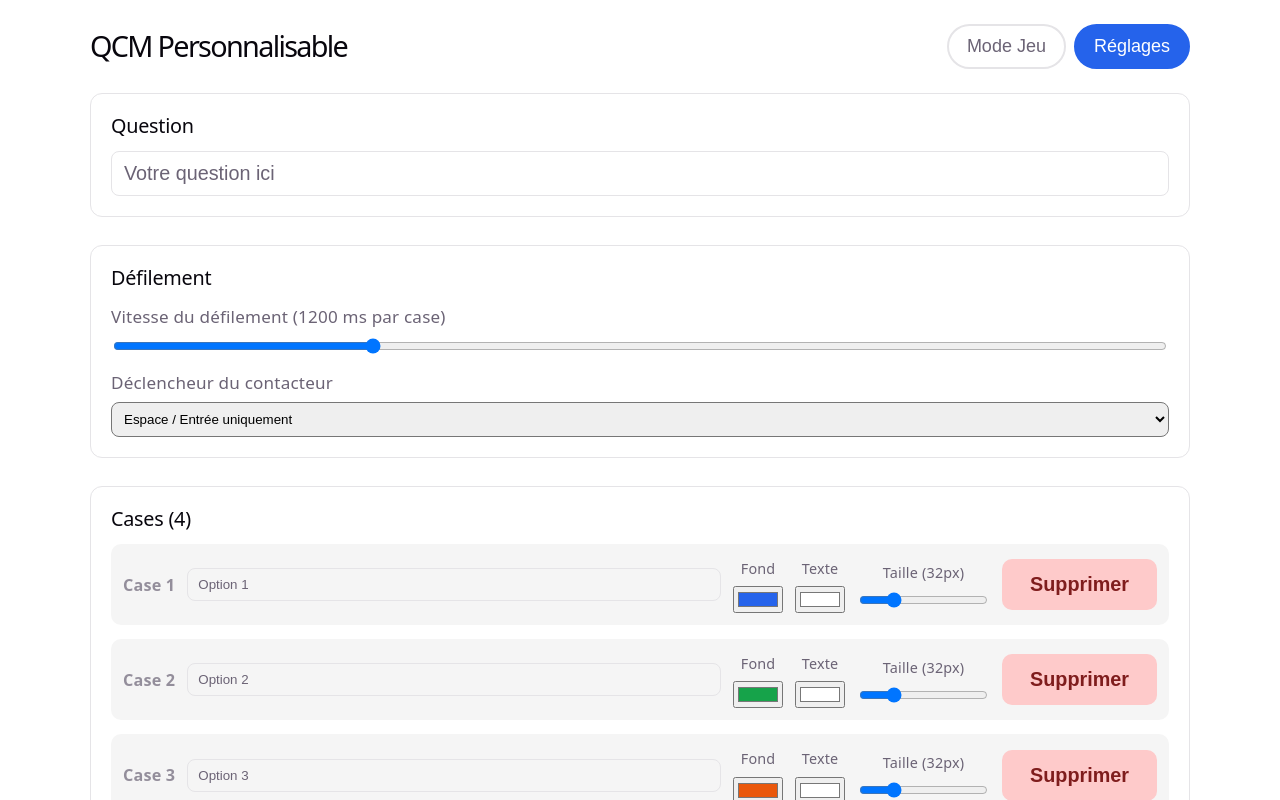
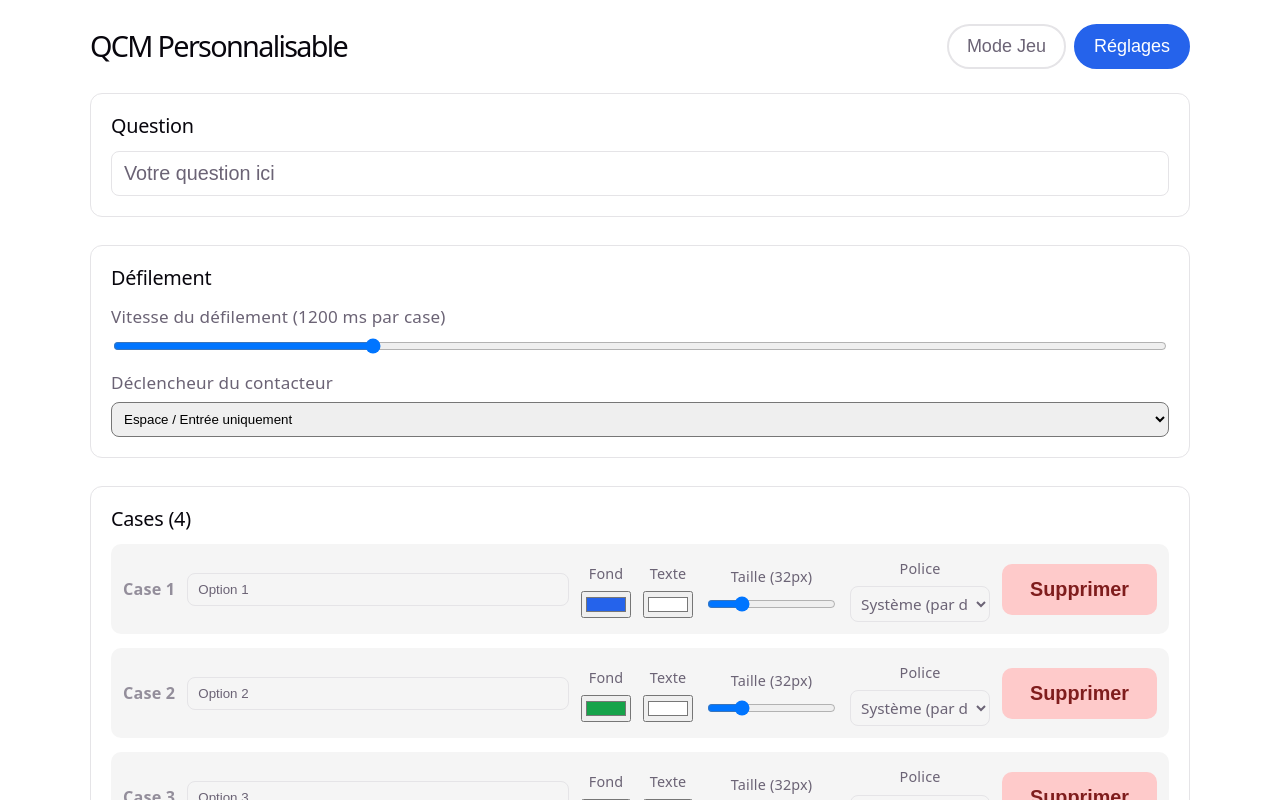
Before and after one commit to ineswyes/qcm-personnalisable, a React (Vite) app: page / in a window 1280 px wide. Both pictures are taken after a click on the button "Réglages". Shown: the top 800 px of the page. Built offline with nearby package versions, Linux system fonts and the light colour scheme.

Commit message:
Ajouter le choix de police par case dans les réglages
Une dizaine de polices système (Arial, Georgia, Comic Sans, Impact...)
sélectionnables individuellement pour chaque case, sans dépendance
externe pour rester utilisable hors-ligne.

```diff
--- a/src/App.css
+++ b/src/App.css
@@ -189,7 +189,7 @@
 
 .option-editor {
   display: grid;
-  grid-template-columns: auto 1fr auto auto auto auto;
+  grid-template-columns: auto 1fr auto auto auto auto auto;
   align-items: center;
   gap: 12px;
   padding: 12px;
@@ -220,6 +220,16 @@
   gap: 4px;
 }
 
+.option-editor select {
+  max-width: 140px;
+  padding: 6px;
+  border-radius: 8px;
+  border: 1px solid var(--border, #444);
+  background: transparent;
+  color: inherit;
+  font-size: 0.85rem;
+}
+
 .settings-hint {
   font-size: 0.9rem;
   opacity: 0.8;
--- a/src/components/OptionCard.tsx
+++ b/src/components/OptionCard.tsx
@@ -20,6 +20,7 @@ export function OptionCard({ option, highlighted, selected, onClick }: OptionCar
         backgroundColor: option.bgColor,
         color: option.textColor,
         fontSize: `${option.fontSize}px`,
+        fontFamily: option.fontFamily,
       }}
       onClick={onClick}
     >
--- a/src/components/SettingsPanel.tsx
+++ b/src/components/SettingsPanel.tsx
@@ -1,7 +1,7 @@
 import type { ChangeEvent } from "react";
 import { useRef } from "react";
 import type { OptionConfig, QuizConfig, TriggerMode } from "../types";
-import { makeOption } from "../types";
+import { FONT_OPTIONS, makeOption } from "../types";
 
 interface SettingsPanelProps {
   config: QuizConfig;
@@ -121,6 +121,20 @@ export function SettingsPanel({ config, onChange, onExport, onImport, onReset }:
                   onChange={(e) => updateOption(option.id, { fontSize: Number(e.target.value) })}
                 />
               </label>
+              <label>
+                Police
+                <select
+                  value={option.fontFamily}
+                  style={{ fontFamily: option.fontFamily }}
+                  onChange={(e) => updateOption(option.id, { fontFamily: e.target.value })}
+                >
+                  {FONT_OPTIONS.map((font) => (
+                    <option key={font.value} value={font.value} style={{ fontFamily: font.value }}>
+                      {font.label}
+                    </option>
+                  ))}
+                </select>
+              </label>
               <button
                 type="button"
                 className="button-danger"
--- a/src/types.ts
+++ b/src/types.ts
@@ -4,7 +4,22 @@ export interface OptionConfig {
   bgColor: string;
   textColor: string;
   fontSize: number;
+  fontFamily: string;
 }
+
+export const FONT_OPTIONS = [
+  { label: "Système (par défaut)", value: 'system-ui, "Segoe UI", Roboto, sans-serif' },
+  { label: "Arial", value: "Arial, sans-serif" },
+  { label: "Verdana", value: "Verdana, sans-serif" },
+  { label: "Tahoma", value: "Tahoma, sans-serif" },
+  { label: "Trebuchet MS", value: '"Trebuchet MS", sans-serif' },
+  { label: "Georgia", value: "Georgia, serif" },
+  { label: "Times New Roman", value: '"Times New Roman", Times, serif' },
+  { label: "Courier New", value: '"Courier New", Courier, monospace' },
+  { label: "Comic Sans MS", value: '"Comic Sans MS", "Comic Sans", cursive' },
+  { label: "Impact", value: "Impact, sans-serif" },
+  { label: "Brush Script", value: '"Brush Script MT", cursive' },
+];
 
 export type TriggerMode = "spaceEnter" | "anyKey";
 
@@ -36,6 +51,7 @@ export function makeOption(index: number, text?: string): OptionConfig {
     bgColor: color.bg,
     textColor: color.text,
     fontSize: 32,
+    fontFamily: FONT_OPTIONS[0].value,
   };
 }
 
```
